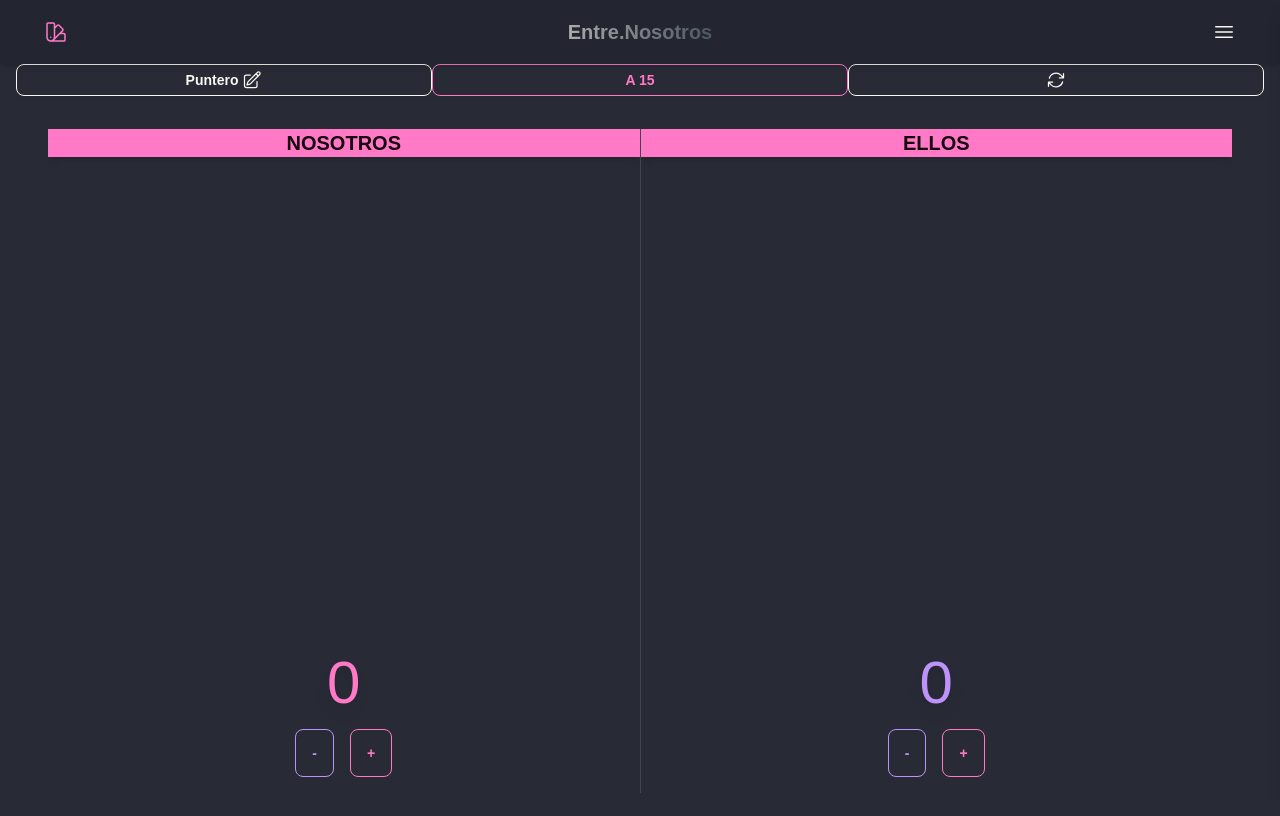
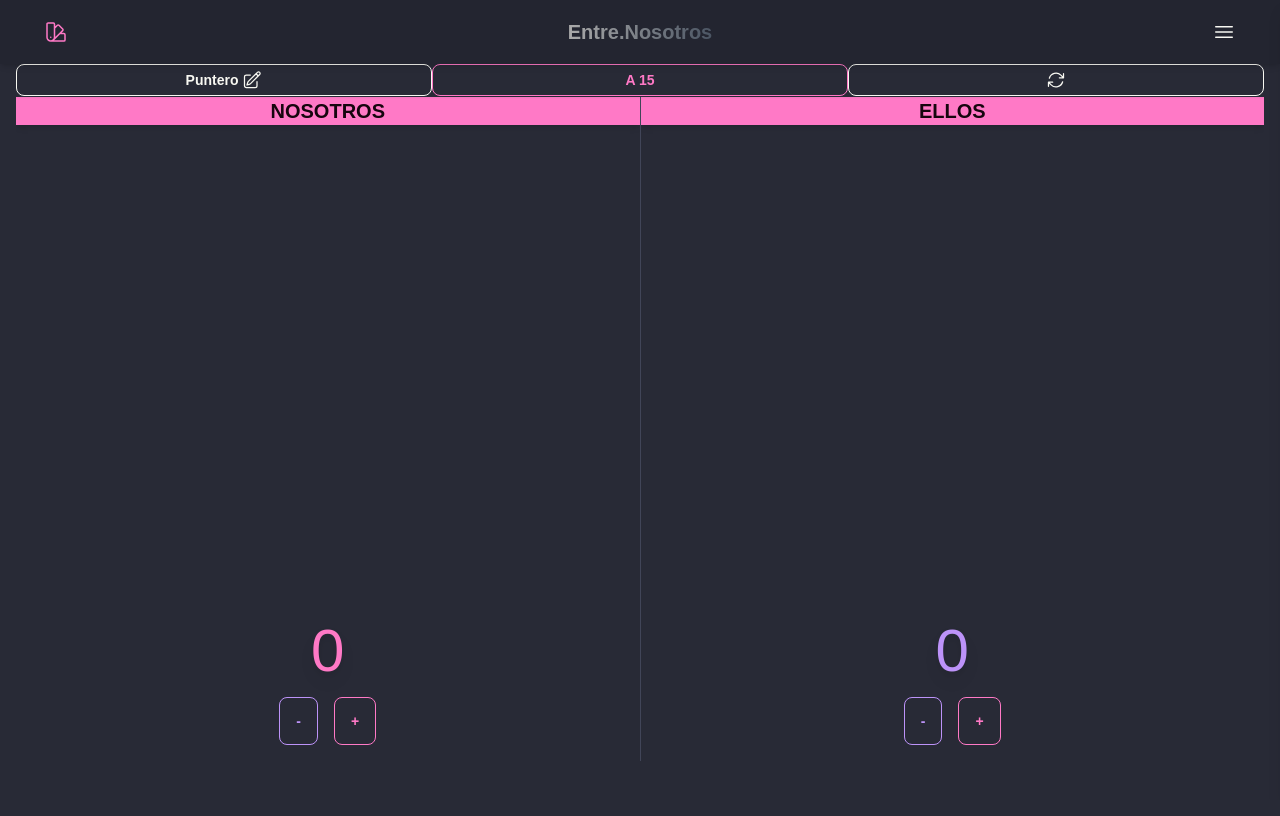
Before and after one commit to Gabito-17/Entre-Nosotros, a React (Create React App) app: page /truco/anotador in a window 1280 px wide. Shown: the top 816 px of the page. Built offline with nearby package versions, Linux system fonts and the light colour scheme; grey boxes are pictures that could not be loaded.

Commit message:
adicion animaciones

```diff
--- a/src/components/Truco/TanteadorTruco.tsx
+++ b/src/components/Truco/TanteadorTruco.tsx
@@ -1,6 +1,8 @@
 "use client";
 
 import { useEffect } from "react";
+import { motion } from "framer-motion";
+import { fadeLeft, fadeRight, fadeUp } from "../../lib/Animations.ts";
 import { useGameTrucoStore } from "../../stores/useGameTrucoStore.ts";
 import { useUiStore } from "../../stores/useUiStore.ts";
 import ConfirmationModal from "../Modals/ConfirmationModal.tsx";
@@ -24,14 +26,34 @@ export default function TanteadorTruco() {
   return (
     <div>
       {/* La barra de configuración */}
-      <div className="relative z-40">
+      <motion.div
+        className="relative z-40"
+        variants={fadeUp}
+        initial="hidden"
+        animate="visible"
+      >
         <ConfigurationBar />
-      </div>
+      </motion.div>
 
       {/* Paneles con scores */}
-      <div className="flex flex-row divide-x divide-neutral p-8">
-        <PanelEquipo equipo="equipo1" nombre="NOSOTROS" />
-        <PanelEquipo equipo="equipo2" nombre="ELLOS" />
+      <div className="flex flex-row divide-x divide-neutral">
+        <motion.div
+          className="flex-1"
+          variants={fadeLeft}
+          initial="hidden"
+          animate="visible"
+        >
+          <PanelEquipo equipo="equipo1" nombre="NOSOTROS" />
+        </motion.div>
+
+        <motion.div
+          className="flex-1"
+          variants={fadeRight}
+          initial="hidden"
+          animate="visible"
+        >
+          <PanelEquipo equipo="equipo2" nombre="ELLOS" />
+        </motion.div>
       </div>
 
       {/* Modales */}
```
